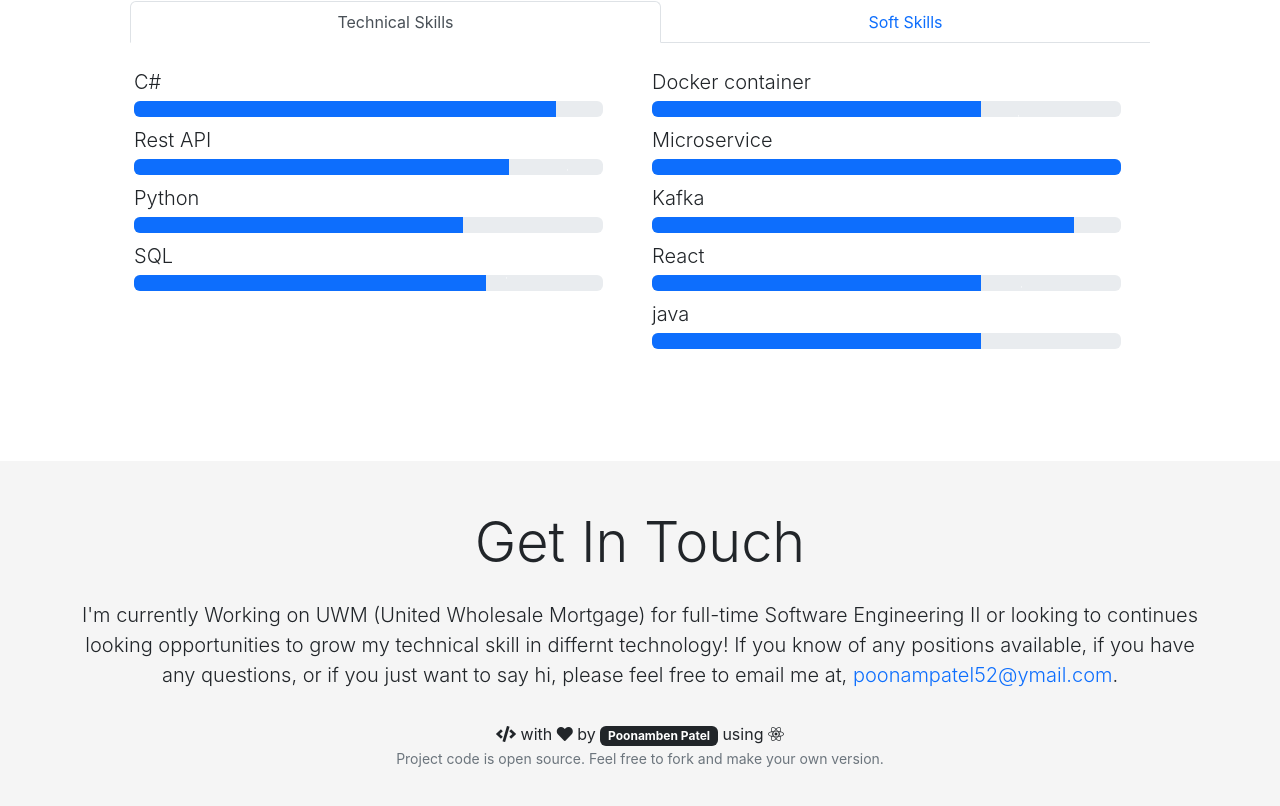
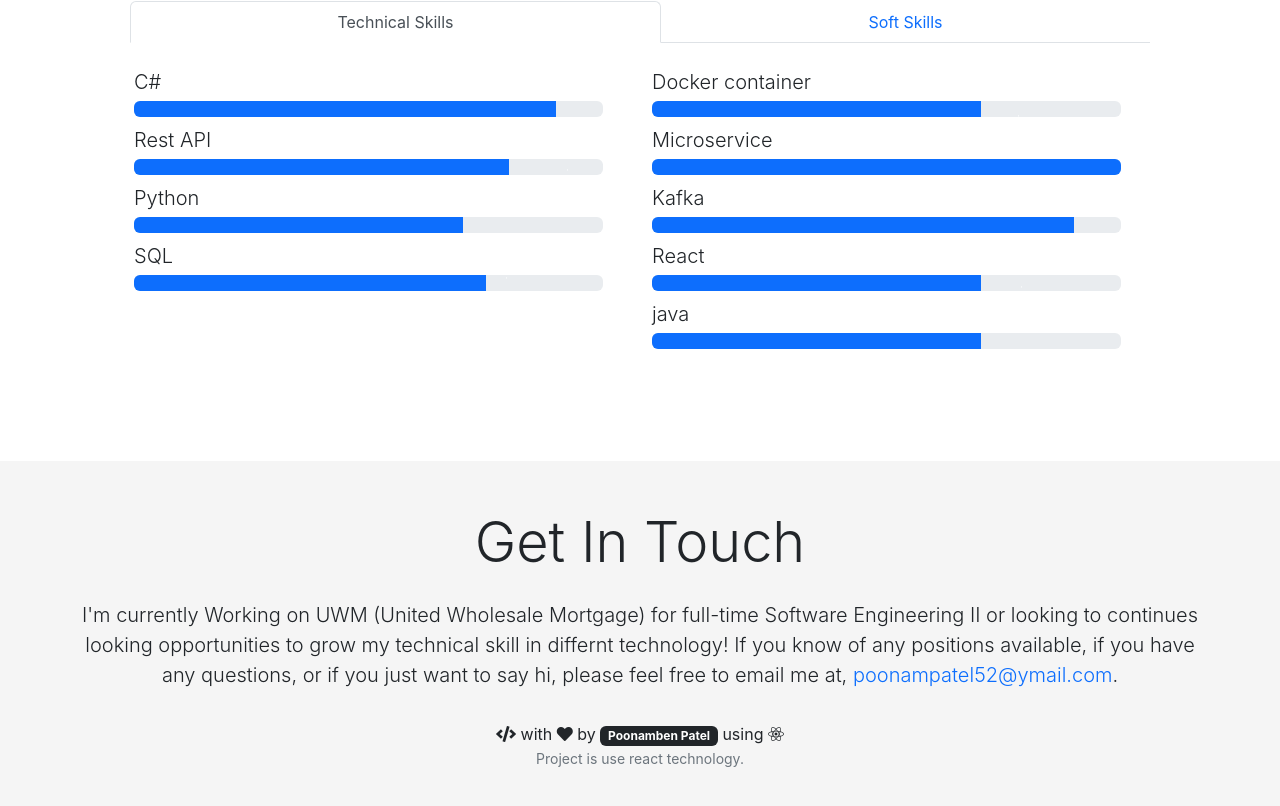
Before and after one commit to Poonam52/Portfolio_React, a React (Create React App) app: page / in a window 1280 px wide. Shown: the part 3647-4453 px from the top of the page. Built offline with nearby package versions, Linux system fonts and the light colour scheme; no server answers.

Commit message:
update foo message

```diff
--- a/src/components/Footer.jsx
+++ b/src/components/Footer.jsx
@@ -20,8 +20,7 @@ const Footer = (props) => {
         using <i className="fab fa-react" />
         <p>
           <small className="text-muted">
-            Project code is open source. Feel free to fork and make your own
-            version.
+            Project is use react technology.
           </small>
         </p>
       </Container>
```
